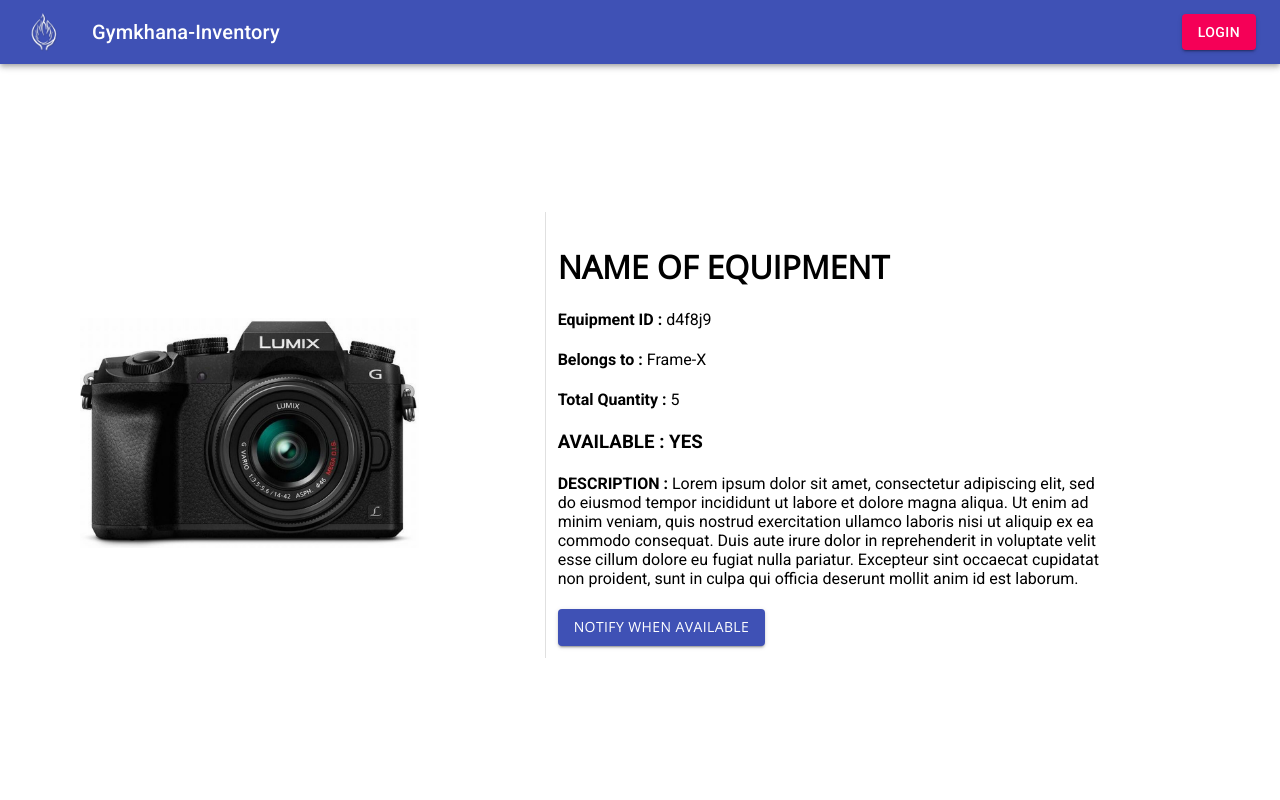
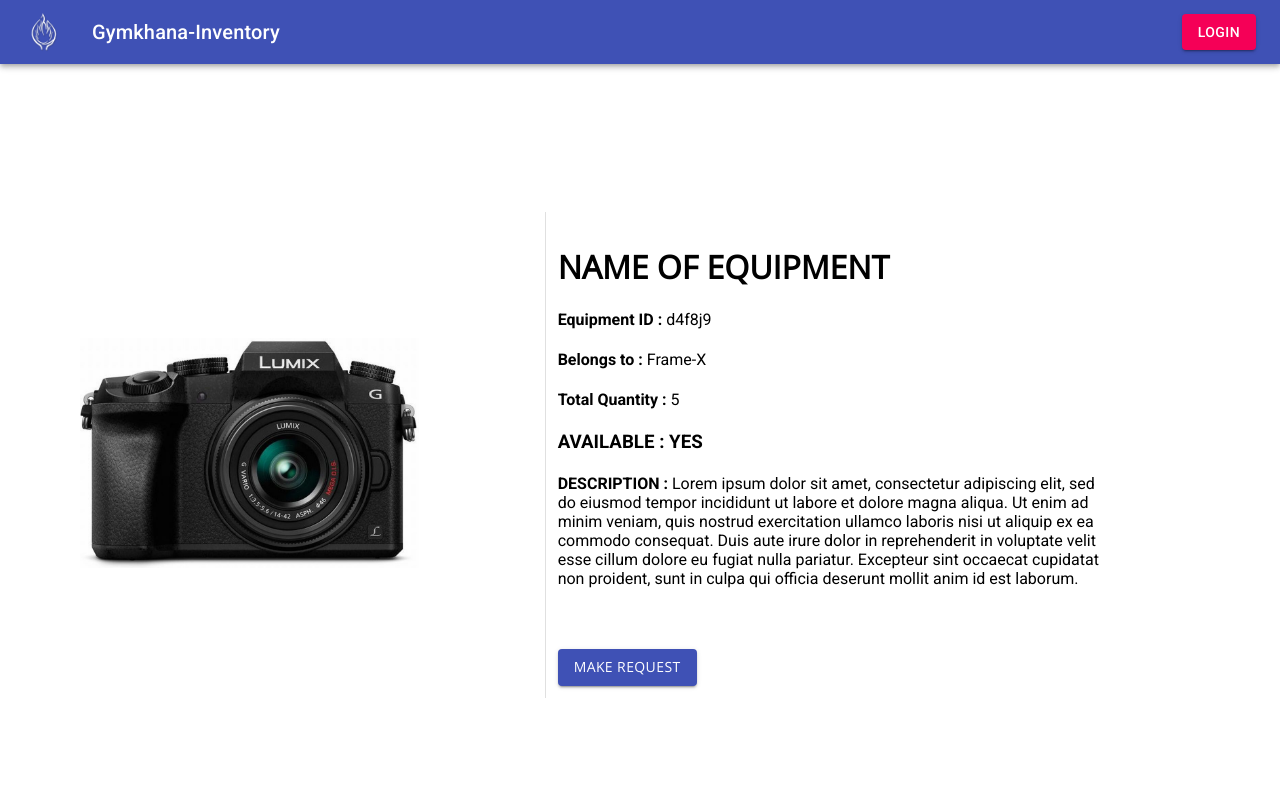
Before and after one commit to devlup-labs/gymkhana-inventory, a React (Create React App) app in the folder frontend/: page /itempage in a window 1280 px wide. Shown: the top 800 px of the page. Built offline with nearby package versions, Linux system fonts and the light colour scheme; no server answers.

Commit message:
resolving issues in conditional rendering

```diff
--- a/frontend/src/components/pages/ItemsPage.js
+++ b/frontend/src/components/pages/ItemsPage.js
@@ -64,7 +64,7 @@
                         DESCRIPTION : <p className={classes.heading4}>{data.Description} </p>
                     </h4>
                     {viewer === 'user' ? (
-                        available === 'yes' ? (
+                        available === 'YES' ? (
                             <div className={classes.button}>
                                 <Button
                                     variant="contained"
@@ -99,31 +99,3 @@
 }
 
 export default ItemsPage;
-// {
-/* <Grid container spacing={3}>
-                        {viewer ? (
-                            <Grid item xs={4} className={classes.button}>
-                                <Button
-                                    variant="contained"
-                                    color="primary"
-                                    href="#contained-buttons">
-                                    MAKE REQUEST
-                                </Button>
-                            </Grid>
-                        ) : (
-                            <Grid item xs={4} className={classes.button}>
-                                <Button
-                                    variant="contained"
-                                    color="primary"
-                                    href="#contained-buttons">
-                                    EDIT EQUIPMENT DETAILS
-                                </Button>
-                            </Grid>
-                        )}
-                        <Grid item xs={4} className={classes.button}>
-                            <Button variant="contained" color="primary" href="#contained-buttons">
-                                NOTIFY WHEN AVAILABLE
-                            </Button>
-                        </Grid>
-                    </Grid> */
-// }
```
